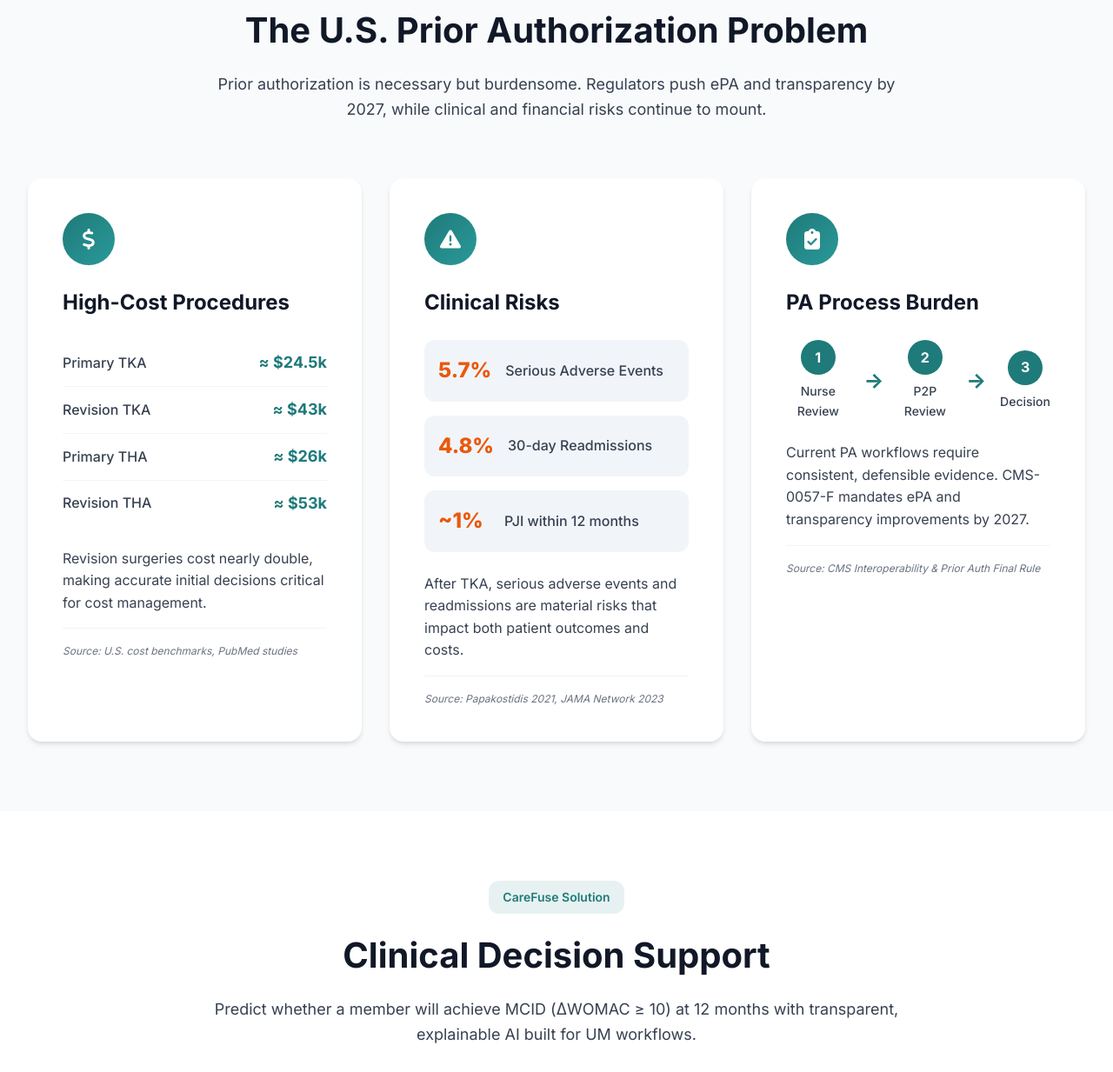
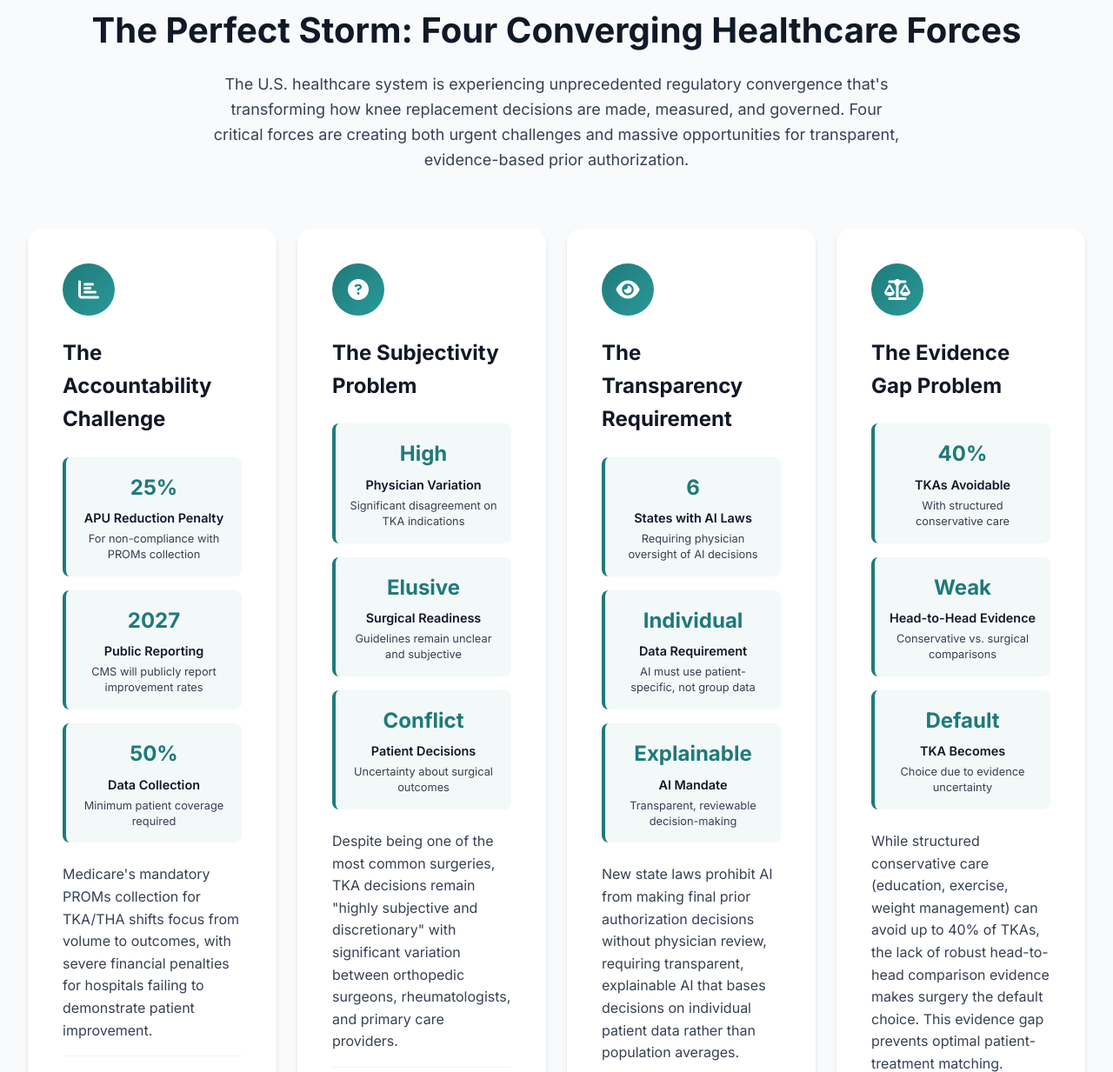
Before and after one commit to yuribraga26/carefuse-site, a plain HTML site: page index.html in a window 1280 px wide. Shown: the part 985-2218 px from the top of the page at 87% size. Drawn offline with Linux system fonts and the light colour scheme.

Commit message:
Arthur updates

```diff
--- a/css/components.css
+++ b/css/components.css
@@ -1100,3 +1100,149 @@
     font-size: 0.9rem;
     margin: 0;
 }
+
+
+
+/* Three Pillars Problem Cards Styling */
+.accountability-stats,
+.subjectivity-stats,
+.transparency-stats {
+    display: flex;
+    flex-direction: column;
+    gap: 1rem;
+    margin: 1.5rem 0;
+}
+
+.accountability-item,
+.subjectivity-item,
+.transparency-item {
+    display: flex;
+    flex-direction: column;
+    align-items: center;
+    text-align: center;
+    padding: 1rem;
+    background: rgba(31, 122, 122, 0.05);
+    border-radius: 8px;
+    border-left: 4px solid var(--primary-teal);
+}
+
+.accountability-item .stat-number,
+.subjectivity-item .stat-number,
+.transparency-item .stat-number {
+    font-size: 1.5rem;
+    font-weight: 700;
+    color: var(--primary-teal);
+    margin-bottom: 0.25rem;
+}
+
+.accountability-item .stat-label,
+.subjectivity-item .stat-label,
+.transparency-item .stat-label {
+    font-weight: 600;
+    color: var(--text-primary);
+    margin-bottom: 0.25rem;
+    font-size: 0.9rem;
+}
+
+.accountability-item .stat-description,
+.subjectivity-item .stat-description,
+.transparency-item .stat-description {
+    font-size: 0.8rem;
+    color: var(--text-secondary);
+    line-height: 1.4;
+}
+
+/* Responsive adjustments for three pillars */
+@media (max-width: 768px) {
+    .accountability-stats,
+    .subjectivity-stats,
+    .transparency-stats {
+        gap: 0.75rem;
+    }
+
+    .accountability-item,
+    .subjectivity-item,
+    .transparency-item {
+        padding: 0.75rem;
+    }
+
+    .accountability-item .stat-number,
+    .subjectivity-item .stat-number,
+    .transparency-item .stat-number {
+        font-size: 1.25rem;
+    }
+}
+
+
+/* Conservative Care Opportunity Styling */
+.conservative-stats {
+    display: flex;
+    flex-direction: column;
+    gap: 1rem;
+    margin: 1.5rem 0;
+}
+
+.conservative-item {
+    display: flex;
+    flex-direction: column;
+    align-items: center;
+    text-align: center;
+    padding: 1rem;
+    background: rgba(31, 122, 122, 0.05);
+    border-radius: 8px;
+    border-left: 4px solid var(--primary-teal);
+}
+
+.conservative-item .stat-number {
+    font-size: 1.5rem;
+    font-weight: 700;
+    color: var(--primary-teal);
+    margin-bottom: 0.25rem;
+}
+
+.conservative-item .stat-label {
+    font-weight: 600;
+    color: var(--text-primary);
+    margin-bottom: 0.25rem;
+    font-size: 0.9rem;
+}
+
+.conservative-item .stat-description {
+    font-size: 0.8rem;
+    color: var(--text-secondary);
+    line-height: 1.4;
+}
+
+/* Four-column grid layout for problem cards */
+@media (min-width: 1200px) {
+    .problem-grid {
+        grid-template-columns: repeat(4, 1fr);
+        gap: 1.5rem;
+    }
+}
+
+@media (max-width: 1199px) and (min-width: 768px) {
+    .problem-grid {
+        grid-template-columns: repeat(2, 1fr);
+        gap: 1.5rem;
+    }
+}
+
+@media (max-width: 767px) {
+    .problem-grid {
+        grid-template-columns: 1fr;
+        gap: 1rem;
+    }
+
+    .conservative-stats {
+        gap: 0.75rem;
+    }
+
+    .conservative-item {
+        padding: 0.75rem;
+    }
+
+    .conservative-item .stat-number {
+        font-size: 1.25rem;
+    }
+}
--- a/index.html
+++ b/index.html
@@ -110,84 +110,113 @@
         <div class="section-container">
             <div class="section-header">
                 <span class="section-badge">Current Challenges</span>
-                <h2 class="section-title">The U.S. Prior Authorization Problem</h2>
-                <p class="section-description">Prior authorization is necessary but burdensome. Regulators push ePA and transparency by 2027, while clinical and financial risks continue to mount.</p>
+                <h2 class="section-title">The Perfect Storm: Four Converging Healthcare Forces</h2>
+                <p class="section-description">The U.S. healthcare system is experiencing unprecedented regulatory convergence that's transforming how knee replacement decisions are made, measured, and governed. Four critical forces are creating both urgent challenges and massive opportunities for transparent, evidence-based prior authorization.</p>
             </div>
 
             <div class="problem-grid">
                 <div class="problem-card">
                     <div class="card-icon">
-                        <i class="fas fa-dollar-sign"></i>
+                        <i class="fas fa-chart-bar"></i>
                     </div>
-                    <h3>High-Cost Procedures</h3>
-                    <div class="cost-breakdown">
-                        <div class="cost-item">
-                            <span class="cost-label">Primary TKA</span>
-                            <span class="cost-value">≈ $24.5k</span>
+                    <h3>The Accountability Challenge</h3>
+                    <div class="accountability-stats">
+                        <div class="accountability-item">
+                            <span class="stat-number">25%</span>
+                            <span class="stat-label">APU Reduction Penalty</span>
+                            <span class="stat-description">For non-compliance with PROMs collection</span>
                         </div>
-                        <div class="cost-item">
-                            <span class="cost-label">Revision TKA</span>
-                            <span class="cost-value">≈ $43k</span>
+                        <div class="accountability-item">
+                            <span class="stat-number">2027</span>
+                            <span class="stat-label">Public Reporting</span>
+                            <span class="stat-description">CMS will publicly report improvement rates</span>
                         </div>
-                        <div class="cost-item">
-                            <span class="cost-label">Primary THA</span>
-                            <span class="cost-value">≈ $26k</span>
-                        </div>
-                        <div class="cost-item">
-                            <span class="cost-label">Revision THA</span>
-                            <span class="cost-value">≈ $53k</span>
+                        <div class="accountability-item">
+                            <span class="stat-number">50%</span>
+                            <span class="stat-label">Data Collection</span>
+                            <span class="stat-description">Minimum patient coverage required</span>
                         </div>
                     </div>
-                    <p class="card-description">Revision surgeries cost nearly double, making accurate initial decisions critical for cost management.</p>
-                    <div class="citation">Source: U.S. cost benchmarks, PubMed studies</div>
+                    <p class="card-description">Medicare's mandatory PROMs collection for TKA/THA shifts focus from volume to outcomes, with severe financial penalties for hospitals failing to demonstrate patient improvement.</p>
+                    <div class="citation">Source: CMS Inpatient THA/TKA PRO-PM Requirements</div>
                 </div>
 
                 <div class="problem-card">
                     <div class="card-icon">
-                        <i class="fas fa-exclamation-triangle"></i>
+                        <i class="fas fa-question-circle"></i>
                     </div>
-                    <h3>Clinical Risks</h3>
-                    <div class="risk-stats">
-                        <div class="risk-item">
-                            <span class="risk-number">5.7%</span>
-                            <span class="risk-label">Serious Adverse Events</span>
+                    <h3>The Subjectivity Problem</h3>
+                    <div class="subjectivity-stats">
+                        <div class="subjectivity-item">
+                            <span class="stat-number">High</span>
+                            <span class="stat-label">Physician Variation</span>
+                            <span class="stat-description">Significant disagreement on TKA indications</span>
                         </div>
-                        <div class="risk-item">
-                            <span class="risk-number">4.8%</span>
-                            <span class="risk-label">30-day Readmissions</span>
+                        <div class="subjectivity-item">
+                            <span class="stat-number">Elusive</span>
+                            <span class="stat-label">Surgical Readiness</span>
+                            <span class="stat-description">Guidelines remain unclear and subjective</span>
                         </div>
-                        <div class="risk-item">
-                            <span class="risk-number">~1%</span>
-                            <span class="risk-label">PJI within 12 months</span>
+                        <div class="subjectivity-item">
+                            <span class="stat-number">Conflict</span>
+                            <span class="stat-label">Patient Decisions</span>
+                            <span class="stat-description">Uncertainty about surgical outcomes</span>
                         </div>
                     </div>
-                    <p class="card-description">After TKA, serious adverse events and readmissions are material risks that impact both patient outcomes and costs.</p>
-                    <div class="citation">Source: Papakostidis 2021, JAMA Network 2023</div>
+                    <p class="card-description">Despite being one of the most common surgeries, TKA decisions remain "highly subjective and discretionary" with significant variation between orthopedic surgeons, rheumatologists, and primary care providers.</p>
+                    <div class="citation">Source: BMC Health Services Research, Clinical Orthopaedics</div>
                 </div>
 
                 <div class="problem-card">
                     <div class="card-icon">
-                        <i class="fas fa-clipboard-check"></i>
+                        <i class="fas fa-eye"></i>
                     </div>
-                    <h3>PA Process Burden</h3>
-                    <div class="process-flow">
-                        <div class="process-step">
-                            <span class="step-number">1</span>
-                            <span class="step-label">Nurse Review</span>
+                    <h3>The Transparency Requirement</h3>
+                    <div class="transparency-stats">
+                        <div class="transparency-item">
+                            <span class="stat-number">6+</span>
+                            <span class="stat-label">States with AI Laws</span>
+                            <span class="stat-description">Requiring physician oversight of AI decisions</span>
                         </div>
-                        <div class="process-arrow">→</div>
-                        <div class="process-step">
-                            <span class="step-number">2</span>
-                            <span class="step-label">P2P Review</span>
+                        <div class="transparency-item">
+                            <span class="stat-number">Individual</span>
+                            <span class="stat-label">Data Requirement</span>
+                            <span class="stat-description">AI must use patient-specific, not group data</span>
                         </div>
-                        <div class="process-arrow">→</div>
-                        <div class="process-step">
-                            <span class="step-number">3</span>
-                            <span class="step-label">Decision</span>
+                        <div class="transparency-item">
+                            <span class="stat-number">Explainable</span>
+                            <span class="stat-label">AI Mandate</span>
+                            <span class="stat-description">Transparent, reviewable decision-making</span>
                         </div>
                     </div>
-                    <p class="card-description">Current PA workflows require consistent, defensible evidence. CMS-0057-F mandates ePA and transparency improvements by 2027.</p>
-                    <div class="citation">Source: CMS Interoperability & Prior Auth Final Rule</div>
+                    <p class="card-description">New state laws prohibit AI from making final prior authorization decisions without physician review, requiring transparent, explainable AI that bases decisions on individual patient data rather than population averages.</p>
+                    <div class="citation">Source: Cooley LLP State AI Regulation Analysis 2025</div>
+                </div>
+
+                <div class="problem-card">
+                    <div class="card-icon">
+                        <i class="fas fa-balance-scale"></i>
+                    </div>
+                    <h3>The Evidence Gap Problem</h3>
+                    <div class="conservative-stats">
+                        <div class="conservative-item">
+                            <span class="stat-number">40%</span>
+                            <span class="stat-label">TKAs Avoidable</span>
+                            <span class="stat-description">With structured conservative care</span>
+                        </div>
+                        <div class="conservative-item">
+                            <span class="stat-number">Weak</span>
+                            <span class="stat-label">Head-to-Head Evidence</span>
+                            <span class="stat-description">Conservative vs. surgical comparisons</span>
+                        </div>
+                        <div class="conservative-item">
+                            <span class="stat-number">Default</span>
+                            <span class="stat-label">TKA Becomes</span>
+                            <span class="stat-description">Choice due to evidence uncertainty</span>
+                        </div>
+                    </div>
+                    <p class="card-description">While structured conservative care (education, exercise, weight management) can avoid up to 40% of TKAs, the lack of robust head-to-head comparison evidence makes surgery the default choice. This evidence gap prevents optimal patient-treatment matching.</p>
+                    <div class="citation">Source: Arthritis Care & Research, Budget Impact Analysis</div>
                 </div>
             </div>
         </div>
@@ -278,7 +307,7 @@
                                         Clinically significant benefit predicted
                                     </div>
                                     <div class="prediction-summary">
-                                        <strong>Summary:</strong> The model estimates a 37% chance of success, with a cutoff of 21%. Your prediction is driven up by Body Mass Index (Índice de Massa Corporal (IMC)), but somewhat offset by Baseline Disability, Baseline Stiffness, Baseline Pain & Function.
+                                        <strong>Summary:</strong> The model estimates a 37% chance of success, with a cutoff of 21%. Your prediction is driven up by Body Mass Index, but somewhat offset by Baseline Disability, Baseline Stiffness, Baseline Pain & Function.
                                     </div>
 
                                     <div class="top-influencers">
@@ -461,19 +490,19 @@
                             <div class="subgroup-grid">
                                 <div class="subgroup-item">
                                     <span class="subgroup-label">Female</span>
-                                    <span class="subgroup-auc">AUC: 0.94</span>
+                                    <span class="subgroup-auc">AUC: 0.89</span>
                                 </div>
                                 <div class="subgroup-item">
                                     <span class="subgroup-label">Male</span>
-                                    <span class="subgroup-auc">AUC: 0.92</span>
+                                    <span class="subgroup-auc">AUC: 0.85</span>
                                 </div>
                                 <div class="subgroup-item">
                                     <span class="subgroup-label">Age 50-65</span>
-                                    <span class="subgroup-auc">AUC: 0.95</span>
+                                    <span class="subgroup-auc">AUC: 0.88</span>
                                 </div>
                                 <div class="subgroup-item">
                                     <span class="subgroup-label">Age 65+</span>
-                                    <span class="subgroup-auc">AUC: 0.91</span>
+                                    <span class="subgroup-auc">AUC: 0.84</span>
                                 </div>
                             </div>
                         </div>
```
